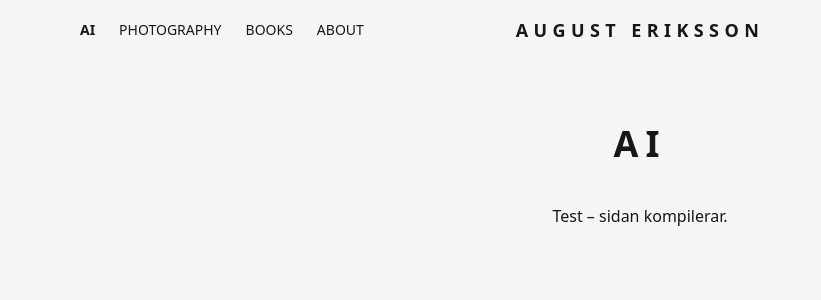
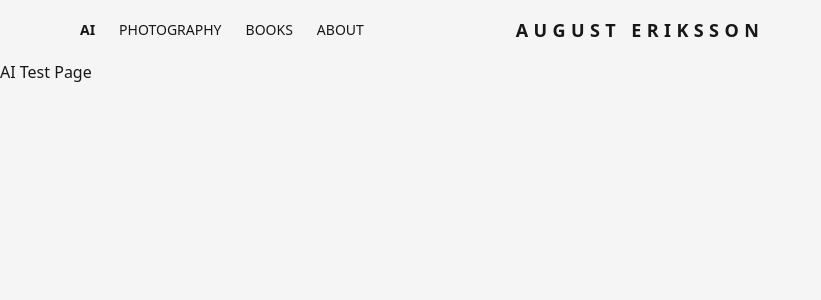
Before and after one commit to vovve37/august2, a Next.js app: page /ai in a window 1280 px wide. Shown: the top 300 px of the page, without its empty margins (0-821 px from the left). Built offline with nearby package versions, Linux system fonts and the light colour scheme.

Commit message:
Update page.tsx

```diff
--- a/app/ai/page.tsx
+++ b/app/ai/page.tsx
@@ -1,12 +1,7 @@
 export default function AIPage() {
   return (
-    <section className="min-h-screen py-16">
-      <div className="container">
-        <h1 className="text-center text-3xl md:text-4xl font-semibold tracking-[0.2em] mb-10">
-          AI
-        </h1>
-        <p className="text-center">Test – sidan kompilerar.</p>
-      </div>
-    </section>
+    <div>
+      <h1>AI Test Page</h1>
+    </div>
   );
 }
```
